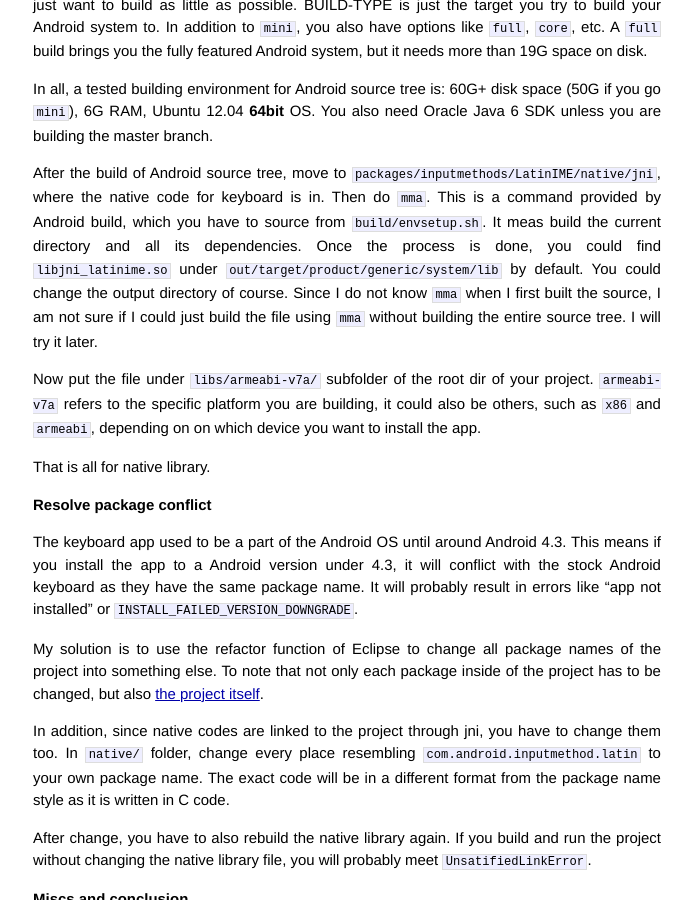
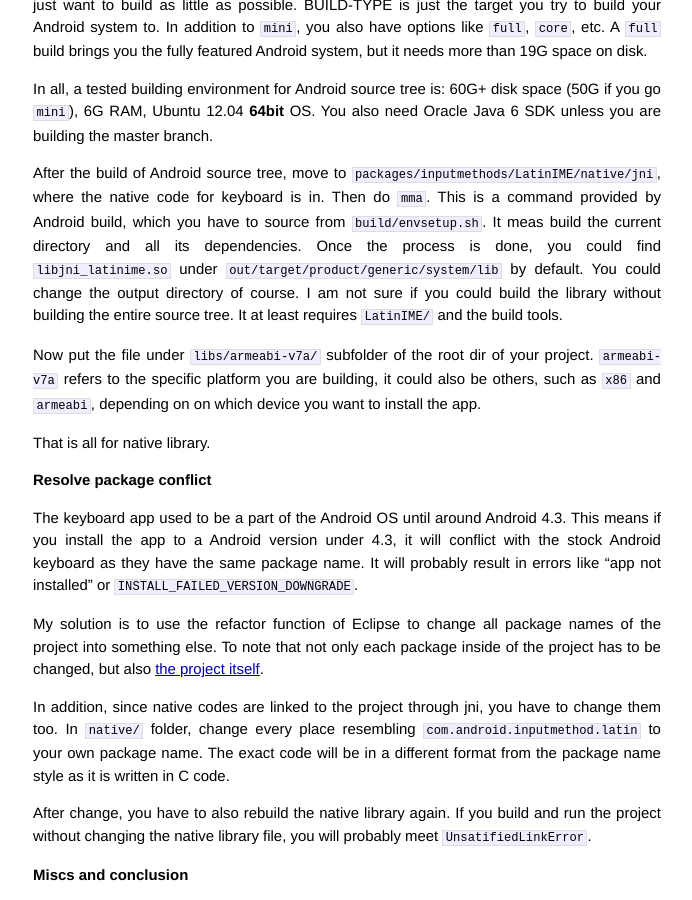
Before and after one commit to yyl/yyl.github.io, a Jekyll site: the page built from _posts/2014-06-06-build-aosp-keyboard.md, in a window 1280 px wide and 900 px high, scrolled down 1547 px. Shown: the whole window, without its empty margins (293-985 px from the left). Built offline with Jekyll 4.4.1, drawn with Linux system fonts in a browser that asks for light colours; Markdown is read by kramdown in place of the engine named in the settings.

Commit message:
minor fix

```diff
--- a/_posts/2014-06-06-build-aosp-keyboard.md
+++ b/_posts/2014-06-06-build-aosp-keyboard.md
@@ -43,7 +43,7 @@ Once you have the code tree, go ahead and build it. The link I gave for download
 
 In all, a tested building environment for Android source tree is: 60G+ disk space (50G if you go `mini`), 6G RAM, Ubuntu 12.04 **64bit** OS. You also need Oracle Java 6 SDK unless you are building the master branch.
 
-After the build of Android source tree, move to `packages/inputmethods/LatinIME/native/jni`, where the native code for keyboard is in. Then do `mma`. This is a command provided by Android build, which you have to source from `build/envsetup.sh`. It meas build the current directory and all its dependencies. Once the process is done, you could find `libjni_latinime.so` under `out/target/product/generic/system/lib` by default. You could change the output directory of course. Since I do not know `mma` when I first built the source, I am not sure if I could just build the file using `mma` without building the entire source tree. I will try it later.
+After the build of Android source tree, move to `packages/inputmethods/LatinIME/native/jni`, where the native code for keyboard is in. Then do `mma`. This is a command provided by Android build, which you have to source from `build/envsetup.sh`. It meas build the current directory and all its dependencies. Once the process is done, you could find `libjni_latinime.so` under `out/target/product/generic/system/lib` by default. You could change the output directory of course. I am not sure if you could build the library without building the entire source tree. It at least requires `LatinIME/` and the build tools.
 
 Now put the file under `libs/armeabi-v7a/` subfolder of the root dir of your project. `armeabi-v7a` refers to the specific platform you are building, it could also be others, such as `x86` and `armeabi`, depending on on which device you want to install the app.
 
```
